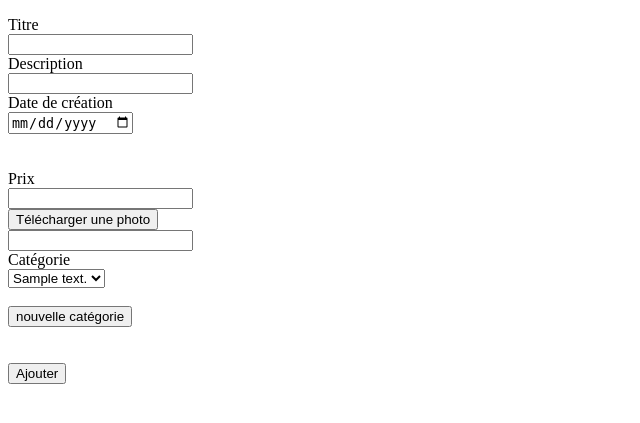
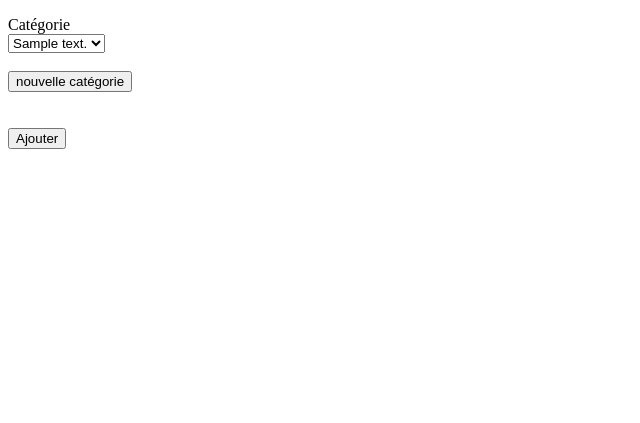
Before and after one commit to PORaymond/2023-galerie-raymond, a PHP site: page /vues/pageEntrerOeuvreEtape3.php in a window 1280 px wide. Shown: the part 195-618 px from the top of the page, without its empty margins (0-640 px from the left). Run offline with PHP 8.4, Linux system fonts and the light colour scheme; tables that the repository leaves empty hold one stand-in row (values such as "Sample post").

Commit message:
Retirer les redondances

```diff
--- a/vues/pageEntrerOeuvreEtape3.php
+++ b/vues/pageEntrerOeuvreEtape3.php
@@ -63,38 +63,6 @@ $titre = "Nouvelle oeuvre étape 3";
                         <div class="card-body p-5 text-center">
                             <div class="mb-md-5 mt-md-4 pb-5">
                                 <form action="?action=pageValiderOeuvre" method="post">
-                                    <div class="etape">
-                                        <label class="oeuvre" for="titre">Titre</label><br>
-                                        <input type="text" name="titre" id="titre"
-                                               value="<?php echo $titreOeuvre ?>"><span
-                                                class="erreur"><?php echo $_SESSION['errTitre'] ?> </span><br>
-
-                                        <label class="oeuvre" for="desc_oeuvre">Description</label><br>
-                                        <input type="text" name="desc_oeuvre" id="desc_oeuvre"
-                                               value="<?php echo $descOeuvre ?>"><span
-                                                class="erreur"><?php echo $_SESSION['errDescOeuvre'] ?> </span><br>
-
-                                    </div>
-
-                                    <div class = "etape">
-                                        <label class="oeuvre" for="date">Date de création</label><br>
-                                        <input type="date" name="date" id="date" value="<?php echo $date ?>"><span
-                                        class="erreur"><?php echo $_SESSION['errDate'] ?> </span><br>
-                                        <!--Télécharger une photo-->
-
-                                        <br><br>
-                                        <label class="oeuvre" for="prix">Prix</label><br>
-                                        <input type="number" step="any" name="prix" id="prix"
-                                        value="<?php echo $prix ?>"><span
-                                        class="erreur"><?php echo $_SESSION['errPrix'] ?> </span><br>
-
-                                        <button type="button" class="btn couleur-bouton">Télécharger une photo</button>
-                                        <label class="oeuvre" for="photo"></label><br>
-                                        <input type="text" name="photo" id="photo" value="<?php echo $photo ?>"><span
-                                                class="erreur"><?php echo $_SESSION['errPhoto'] ?> </span><br>
-
-                                    </div>
-
                                     <div class = "etape">
                                         <label class="oeuvre" for="categorie">Catégorie</label><br>
                                         <select name="categorie" id="categorie">
```
Also changed, not shown: vues/pageEntrerOeuvreEtape4.php (+6 -32 lines).
